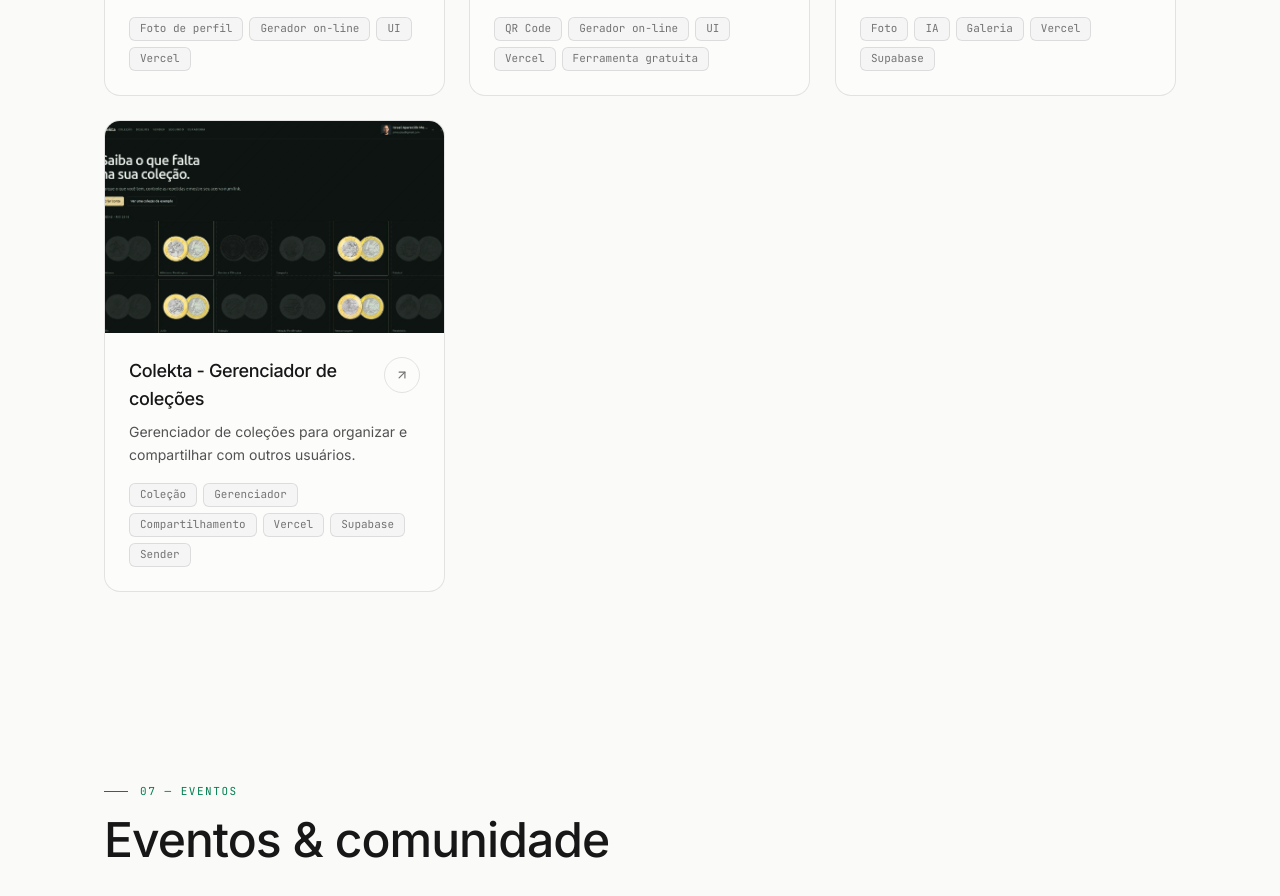
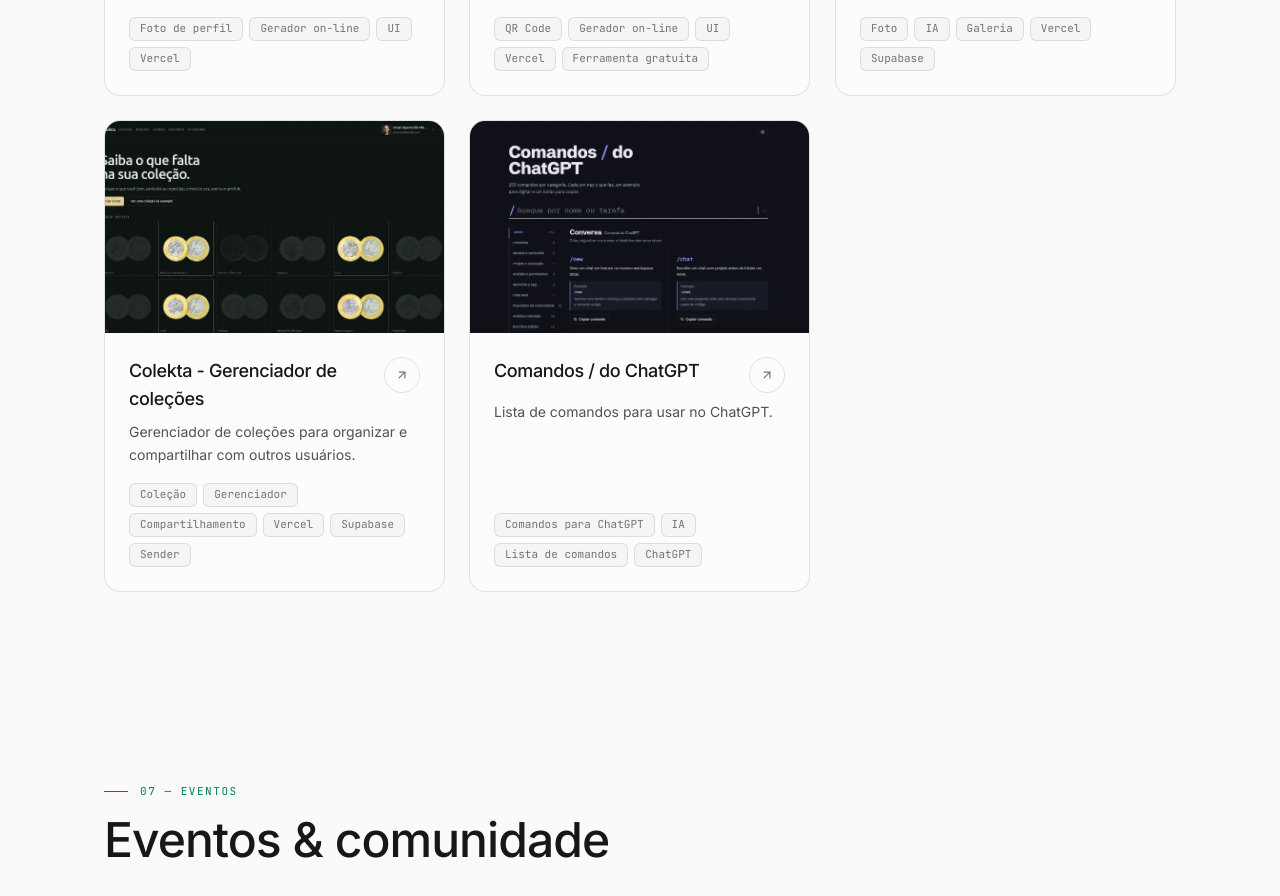
Before and after one commit to jrmessias/jrmessias.github.io, a React (Vite) app: page / in a window 1280 px wide. Shown: the part 5720-6616 px from the top of the page. Built offline with nearby package versions, Linux system fonts and the light colour scheme.

Commit message:
✨ feat(cv): adiciona projeto Comandos / do ChatGPT ao portfólio

```diff
--- a/src/data.js
+++ b/src/data.js
@@ -268,6 +268,20 @@ export const CV_DATA = {
             url: "https://colekta.jrmessias.com.br/",
             image: "/assets/colekta.webp",
             tags: [{pt: "Coleção", en: "Collection"}, "Gerenciador", {pt: "Compartilhamento", en: "Sharing"}, "Vercel", "Supabase", "Sender"],
+            year: "2026"
+        },
+        {
+            name: {
+                pt: "Comandos / do ChatGPT",
+                en: "ChatGPT Commands"
+            },
+            description: {
+                pt: "Lista de comandos para usar no ChatGPT.",
+                en: "List of commands to use in ChatGPT."
+            },
+            url: "https://slash-gpt.jrmessias.com.br/",
+            image: "/assets/slash-gpt.webp",
+            tags: [{pt: "Comandos para ChatGPT", en: "ChatGPT Commands"}, "IA", {pt: "Lista de comandos", en: "Command list"}, "ChatGPT"],
             year: "2026"
         }
     ],
```
Also changed, not shown: public/assets/ScreenShot Tool -20260918125335.png (deleted), public/assets/slash-gpt.webp (added).
